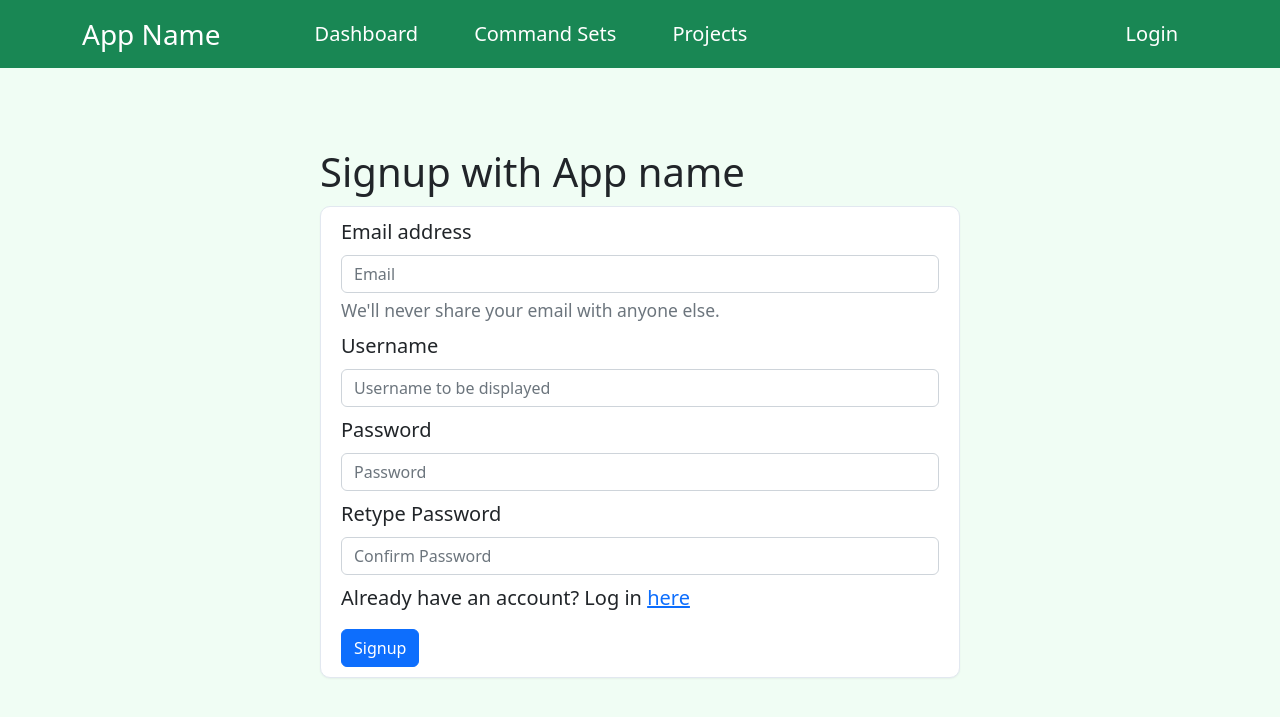
After one commit to toanhminh0412/Business-Project, a Django app: page /signup/ in a window 1280 px wide. The commit adds this page. Shown: the top 717 px of the page. Run offline with Django 4.2, Linux system fonts and the light colour scheme; some libraries are stand-ins or nearby versions.

Commit message:
Add user authentication

```diff
--- /dev/null
+++ b/business_project/business_project/auth_forms.py
@@ -0,0 +1,5 @@
+from django import forms
+
+class LoginForm(forms.Form):
+    email = forms.EmailField(max_length=200)
+    password = forms.CharField(max_length=100)
--- /dev/null
+++ b/business_project/business_project/auth_view.py
@@ -0,0 +1,43 @@
+from django.shortcuts import render
+from django.views import View
+from django.views.generic.base import TemplateView
+from django.views.generic.edit import CreateView
+from django.http import HttpResponseRedirect
+from django.contrib.auth.models import User
+from django.contrib.auth import authenticate, login, logout
+from .auth_forms import LoginForm
+from mixins import AlreadyLoginMixin
+
+# View for user login
+class LoginView(AlreadyLoginMixin, TemplateView):
+    template_name = "login.html"
+
+    def post(self, request):
+        login_form = LoginForm(request.POST)
+        if login_form.is_valid():
+            login_data = login_form.cleaned_data
+            email_user = User.objects.filter(email=login_data["email"])
+            if len(email_user) > 0:
+                login_user_username = email_user[0].username
+                login_user = authenticate(username=login_user_username, password=login_data["password"])
+                if login_user:
+                    request.session['user_id'] = login_user.id
+                    login(request, login_user)
+                    return HttpResponseRedirect("/command-sets/")
+        context = {'message': 'Invalid credentials. Please try again.'}
+        return render(request, self.template_name, context)
+
+
+# View for user sign
+class SignupView(AlreadyLoginMixin, CreateView):
+    model = User
+    fields = ['username', 'email', 'password']
+    template_name = "signup.html"
+    context_object_name = "user"
+
+# View for user logout
+class LogoutView(View):
+    def dispatch(self, request, *args, **kwargs):
+        request.session["user_id"] = None
+        logout(request)
+        return HttpResponseRedirect("/login/")
--- /dev/null
+++ b/business_project/business_project/custom_contexts.py
@@ -0,0 +1,4 @@
+def get_user(request):
+    return {
+        'user_id': request.session.get('user_id', None)
+    }
--- a/business_project/business_project/settings.py
+++ b/business_project/business_project/settings.py
@@ -52,6 +52,8 @@ MIDDLEWARE = [
     'django.middleware.clickjacking.XFrameOptionsMiddleware',
 ]
 
+# Add to MIDDLEWARE if needed: 'middleware.authenticate_middleware.AuthenticateMiddleware',
+
 ROOT_URLCONF = 'business_project.urls'
 
 TEMPLATES = [
@@ -65,6 +67,7 @@ TEMPLATES = [
                 'django.template.context_processors.request',
                 'django.contrib.auth.context_processors.auth',
                 'django.contrib.messages.context_processors.messages',
+                'business_project.custom_contexts.get_user'
             ],
         },
     },
--- a/business_project/business_project/urls.py
+++ b/business_project/business_project/urls.py
@@ -15,9 +15,13 @@ Including another URLconf
 """
 from django.contrib import admin
 from django.urls import path, include
+from . import auth_view
 
 urlpatterns = [
     path('admin/', admin.site.urls),
     path('command-sets/', include('command_set.urls')),
     path('projects/', include('personal_projects.urls')),
+    path('login/', auth_view.LoginView.as_view(), name='login'),
+    path('signup/', auth_view.SignupView.as_view(), name='signup'),
+    path('logout/', auth_view.LogoutView.as_view(), name='logout'),
 ]
--- a/business_project/command_set/models.py
+++ b/business_project/command_set/models.py
@@ -1,4 +1,5 @@
 from django.db import models
+from django.contrib.auth.models import User
 
 # Create your models here.
 # A technology tool (Git, Kubernestes, Docker, etc)
@@ -21,6 +22,7 @@ class CommandSet(models.Model):
     tool = models.ManyToManyField(Tool)
     upvote_num = models.IntegerField(default=0)
     downvote_num = models.IntegerField(default=0)
+    created_by = models.ForeignKey(User, on_delete=models.CASCADE, default=1)
 
     # For each word in the command set, there is a corresponding points of appearance for that word
     # Save the points for all words, which is later used in the search engine
--- /dev/null
+++ b/business_project/mixins.py
@@ -0,0 +1,11 @@
+from django.http import HttpResponseRedirect
+
+'''Authentication mixins'''
+# Redirect users to the main page if users try to
+# access login or signup page when they are already logged in
+class AlreadyLoginMixin:
+    def dispatch(self, request, *args, **kwargs):
+        if request.session.get('user_id', None):
+            return HttpResponseRedirect("/command-sets/")
+        else:
+            return super().dispatch(request, *args, **kwargs)
--- a/business_project/static/css/custom.css
+++ b/business_project/static/css/custom.css
@@ -27,17 +27,20 @@ body {
     margin-right: 20px;
 }
 
-.navbar-nav .nav-link{
+.navbar-nav .nav-link,
+.nav-item .nav-link{
     color: #ffffff;
     font-weight: 200;
     transition-duration: 0.5s;
 }
 
-.navbar-nav .nav-link:hover {
+.navbar-nav .nav-link:hover,
+.nav-item .nav-link:hover{
     font-weight: 400;
 }
 
 /*** Custom ***/
+/* Container */
 .item-container {
     margin-top: 10px;
     background-color: white;
@@ -49,11 +52,26 @@ body {
     cursor: default;
 }
 
+.item-container-heading {
+    font-size: 1.5vw;
+    font-weight: 500;
+}
+
 .item-container:hover {
     background-color: rgb(241 245 249);
     box-shadow: inset 0 2px 4px 0 rgb(0 0 0 / 0.05);
 }
 
+/* New page */
 .page {
     margin-top: 100px;
 }
+
+/* Spacing */
+.mt-6 {
+    margin-top: 4rem;
+}
+
+.mt-7 {
+    margin-top: 5rem;
+}
--- /dev/null
+++ b/business_project/static/scss/custom.scss
@@ -0,0 +1,10 @@
+$spacer: 1rem;
+$spacers: (
+  0: 0,
+  1: $spacer * .25,
+  2: $spacer * .5,
+  3: $spacer,
+  4: $spacer * 1.5,
+  5: $spacer * 3,
+  6: $spacer * 4.5,
+);
--- a/business_project/templates/base.html
+++ b/business_project/templates/base.html
@@ -29,12 +29,21 @@
                         <a class="nav-link" href="#">Dashboard</a>
                     </li>
                     <li class="nav-item">
-                        <a class="nav-link" href="#">Command Sets</a>
+                        <a class="nav-link" href="/command-sets/">Command Sets</a>
                     </li>
                     <li class="nav-item">
                         <a class="nav-link" href="#">Projects</a>
                     </li>
                 </ul>
+                {% if user_id %}
+                <div class="nav-item ms-auto">
+                    <a class="nav-link" href="/logout/">Logout</a>
+                </div>
+                {% else %}
+                <div class="nav-item ms-auto">
+                    <a class="nav-link" href="/login/">Login</a>
+                </div>
+                {% endif %}
             </div>
         </div>
     </nav>
--- a/business_project/templates/command_set/homepage.html
+++ b/business_project/templates/command_set/homepage.html
@@ -2,7 +2,11 @@
 {% block title %}Command Set{% endblock %}
 {% block content %}
 <div class="row">
-    <div class="col-lg-3"></div>
+    <div class="col-xl-3 d-none d-xl-block">
+        <div class="item-container mt-6">
+            <h2 class="item-container-heading">Commands added by you</h2>
+        </div>
+    </div>
     <div class="col-lg-6 col-md-8 col-11 mx-auto">
         {% if message %}
             <div class="alert alert-danger" role="alert">
--- /dev/null
+++ b/business_project/templates/signup.html
@@ -0,0 +1,34 @@
+{% extends 'base.html' %}
+{% block title %}Login{% endblock %}
+{% block content %}
+<div class="col-md-9 col-11 col-xl-6 col-xxl-5 mx-auto">
+    <h1 class="pt-5">Signup with App name</h1>
+    {% if message %}
+        <div class="alert alert-danger" role="alert">
+            {{message}}
+        </div>
+    {% endif %}
+    <form action="/signup/" method="post" class="item-container">
+        {% csrf_token %}
+        <div class="mb-2">
+            <label class="form-label">Email address</label>
+            <input type="email" class="form-control" aria-describedby="emailHelp" name="email" placeholder="Email">
+            <div id="emailHelp" class="form-text">We'll never share your email with anyone else.</div>
+        </div>
+        <div class="mb-2">
+            <label class="form-label">Username</label>
+            <input type="text" class="form-control" name="username" placeholder="Username to be displayed">
+        </div>
+        <div class="mb-2">
+            <label class="form-label">Password</label>
+            <input type="password" class="form-control" name="password" placeholder="Password">
+        </div>
+        <div class="mb-2">
+            <label class="form-label">Retype Password</label>
+            <input type="password" class="form-control" name="password2" placeholder="Confirm Password">
+        </div>
+        <p>Already have an account? Log in <a href="/login/">here</a></p>
+        <button type="submit" class="btn btn-primary">Signup</button>
+    </form>
+</div>
+{% endblock %}
```
Also changed, not shown: business_project/command_set/views.py (+6 -2 lines), business_project/middleware/authenticate_middleware.py (added, +21 -0 lines), business_project/templates/login.html (added, +26 -0 lines), README.md, business_project/command_set/migrations/0002_commandset_created_by.py (added), business_project/middleware/__init__.py (added).
